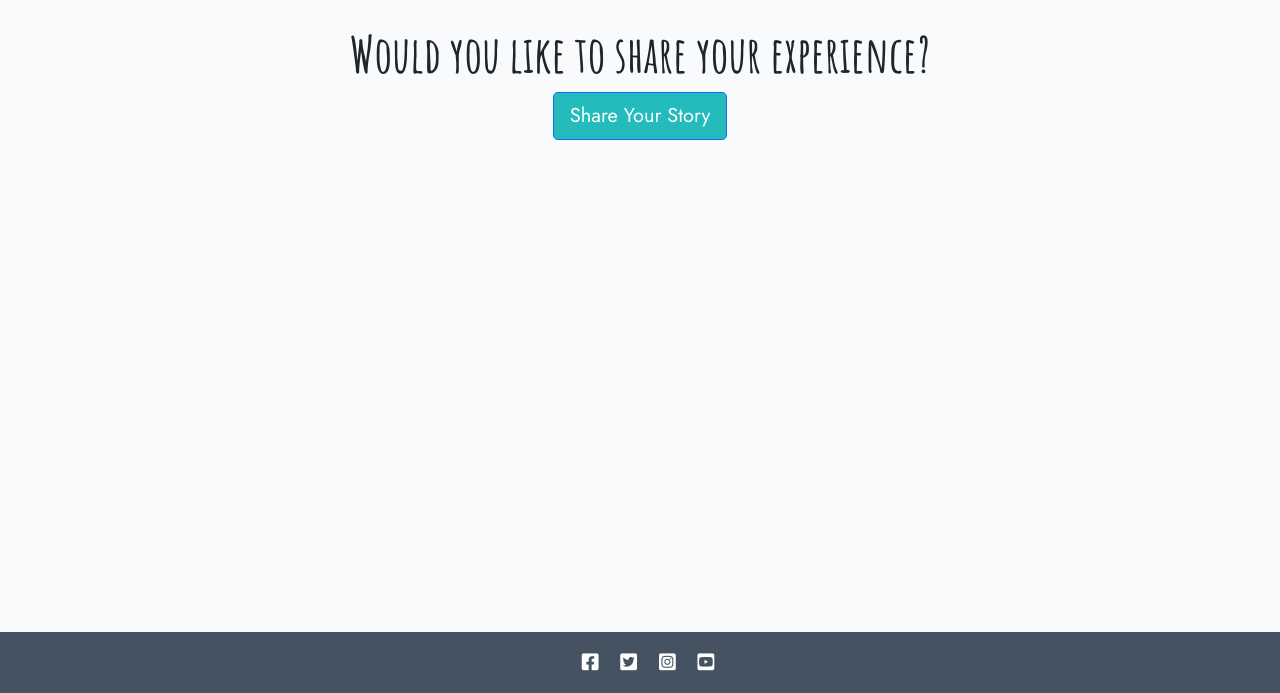
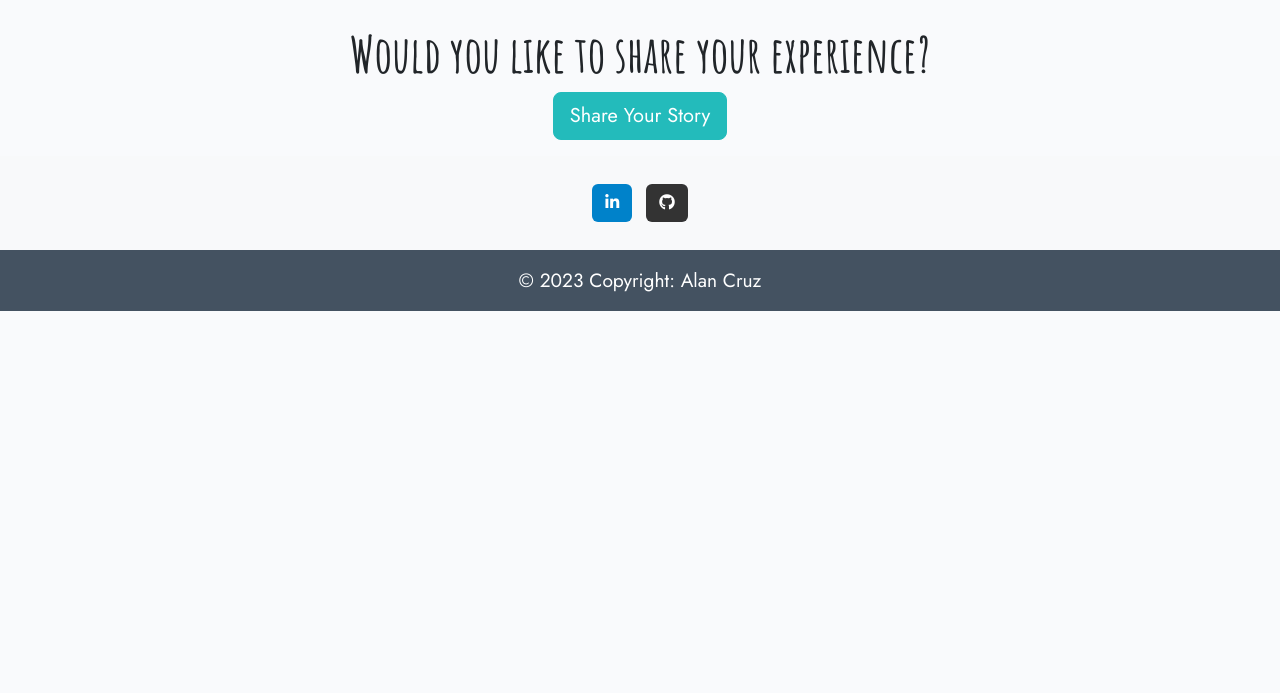
Before and after one commit to llancruzz/share-story, a Django app: page / in a window 1280 px wide. Shown: the part 107-800 px from the top of the page. Run offline with Django 3.2, Linux system fonts and the light colour scheme; data that the repository does not hold is empty.

Commit message:
feat: Add footer and social links

```diff
--- a/static/css/style.css
+++ b/static/css/style.css
@@ -95,7 +95,9 @@ body {
     color: #445261;
 }
 
-.post-link:hover,
+.post-link:hover {
+    color:#23BBBB;
+}
 .page-link {
     color:#F9FAFC;
     background-color: #23BBBB;
@@ -157,4 +159,5 @@ body {
 
 .share-btn {
     background-color: #23BBBB;
+    border-color: #23BBBB;
 }
--- a/templates/base.html
+++ b/templates/base.html
@@ -10,12 +10,13 @@
     <link href="https://fonts.googleapis.com/css2?family=Roboto:wght@300&display=swap" rel="stylesheet">
     <link href="https://fonts.googleapis.com/css2?family=Lato:wght@300;700&display=swap" rel="stylesheet">
     <link rel="stylesheet" href="https://cdnjs.cloudflare.com/ajax/libs/font-awesome/5.15.3/css/all.min.css">
+    <link rel="stylesheet" href="https://cdn.jsdelivr.net/npm/bootstrap@5.3.0-alpha1/dist/css/bootstrap.min.css">
     <meta name="viewport" content="width=device-width, initial-scale=1" />
-    <!-- Bootstrap 5.0.1 -->
-    <link href="https://cdn.jsdelivr.net/npm/bootstrap@5.0.1/dist/css/bootstrap.min.css" rel="stylesheet"
-        integrity="sha384-+0n0xVW2eSR5OomGNYDnhzAbDsOXxcvSN1TPprVMTNDbiYZCxYbOOl7+AMvyTG2x" crossorigin="anonymous">
-    <script src="https://cdn.jsdelivr.net/npm/bootstrap@5.0.1/dist/js/bootstrap.bundle.min.js"
-        integrity="sha384-gtEjrD/SeCtmISkJkNUaaKMoLD0//ElJ19smozuHV6z3Iehds+3Ulb9Bn9Plx0x4" crossorigin="anonymous">
+    <!-- Bootstrap 5.3.0 -->
+    <link href="https://cdn.jsdelivr.net/npm/bootstrap@5.3.0-alpha1/dist/css/bootstrap.min.css" rel="stylesheet"
+        integrity="sha384-GLhlTQ8iRABdZLl6O3oVMWSktQOp6b7In1Zl3/Jr59b6EGGoI1aFkw7cmDA6j6gD" crossorigin="anonymous">
+    <script src="https://cdn.jsdelivr.net/npm/bootstrap@5.3.0-alpha1/dist/js/bootstrap.bundle.min.js"
+        integrity="sha384-w76AqPfDkMBDXo30jS1Sgez6pr3x5MlQ1ZAGC+nuZB+EYdgRZgiwxhTBTkF7CXvN" crossorigin="anonymous">
     </script>
     <!-- CSS -->
     <link rel="stylesheet" href="{% static 'css/style.css' %}">
@@ -28,9 +29,11 @@
 
     <nav class="navbar navbar-expand-lg navbar-light">
         <div class="container-fluid">
-            <a class="navbar-brand" href="{% url 'home' %}"><img class="toplogo" src="static/images/logo_transparent.png" alt=""></a>
-            <button class="navbar-toggler navbar-toggler-right" type="button" data-bs-toggle="collapse" data-bs-target="#navbarText"
-                aria-controls="navbarText" aria-expanded="false" aria-label="Toggle navigation">
+            <a class="navbar-brand" href="{% url 'home' %}"><img class="toplogo"
+                    src="static/images/logo_transparent.png" alt=""></a>
+            <button class="navbar-toggler navbar-toggler-right" type="button" data-bs-toggle="collapse"
+                data-bs-target="#navbarText" aria-controls="navbarText" aria-expanded="false"
+                aria-label="Toggle navigation">
                 <span class="navbar-toggler-icon"></span>
             </button>
             <div class="collapse navbar-collapse" id="navbarText">
@@ -65,9 +68,9 @@
             <div class="col-md-8 offset-md-2">
                 {% for message in messages %}
                 <div class="alert {{ message.tags }} alert-dismissible fade show" id="msg" role="alert">
-                {{ message | safe }}
-                <button type="button" class="btn-close" data-bs-dismiss="alert" aria-label="Close">
-                </button>
+                    {{ message | safe }}
+                    <button type="button" class="btn-close" data-bs-dismiss="alert" aria-label="Close">
+                    </button>
                 </div>
                 {% endfor %}
             </div>
@@ -81,16 +84,28 @@
     </main>
 
     <!-- Footer -->
-    <footer class="footer mt-auto py-3 dark-bg">
-        <p class="m-0 text-center text-white">
-            <i class="fab fa-facebook-square ms-3"></i>
-            <i class="fab fa-twitter-square ms-3"></i>
-            <i class="fab fa-instagram-square ms-3"></i>
-            <i class="fab fa-youtube-square ms-3"></i></p>
+    <footer class="bg-light text-center text-white">
+        <!-- Grid container -->
+        <div class="container p-4 pb-0">
+            <!-- Section: Social media -->
+            <section class="mb-4">
+                <!-- Linkedin -->
+                <a class="btn text-white btn-floating m-1 btn-linkedin" style="background-color: #0082ca;" href="https://www.linkedin.com/in/alan-cruz-250890114/" target="_blank" rel="nooper" aria-label="Visit Linkedin Page( opens in a new tab)" role="button"><i
+                        class="fab fa-linkedin-in"></i></a>
+                <!-- Github -->
+                <a class="btn text-white btn-floating m-1 btn-github" style="background-color: #333333;" href="https://github.com/llancruzz" target="_blank" rel="nooper" aria-label="Visit Github Page( opens in a new tab)" role="button"><i
+                        class="fab fa-github"></i></a>
+            </section>
+            <!-- Section: Social media -->
+        </div>
+        <!-- Copyright -->
+        <div class="text-center p-3" style="background-color: #445261;">
+            © 2023 Copyright: Alan Cruz
+        </div>
     </footer>
     <!-- Remove the alert message in 2,5 seconds -->
     <script>
-        setTimeout(function() {
+        setTimeout(function () {
             let messages = document.getElementById("msg");
             let alert = new bootstrap.Alert(messages);
             alert.close();
```
